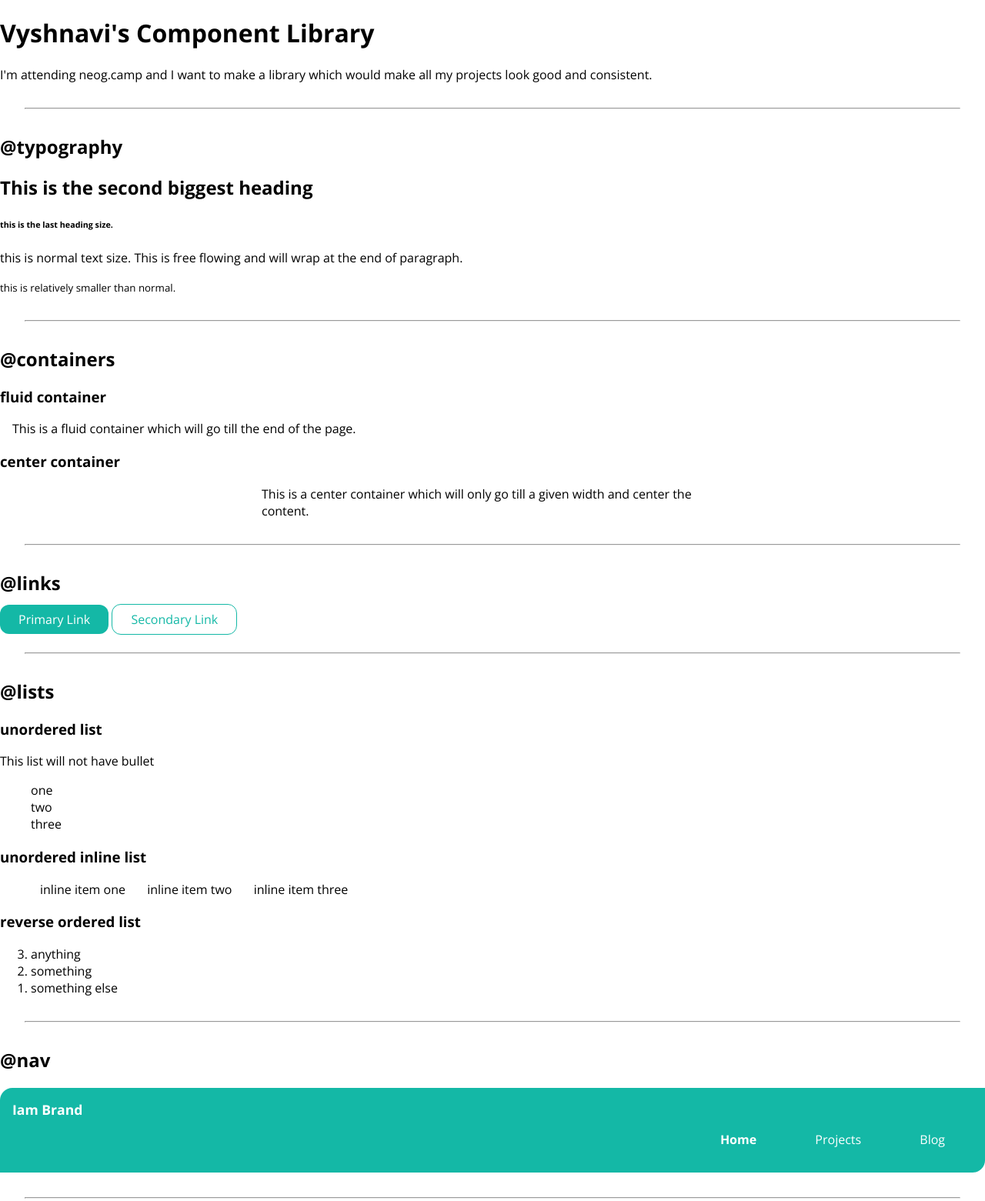
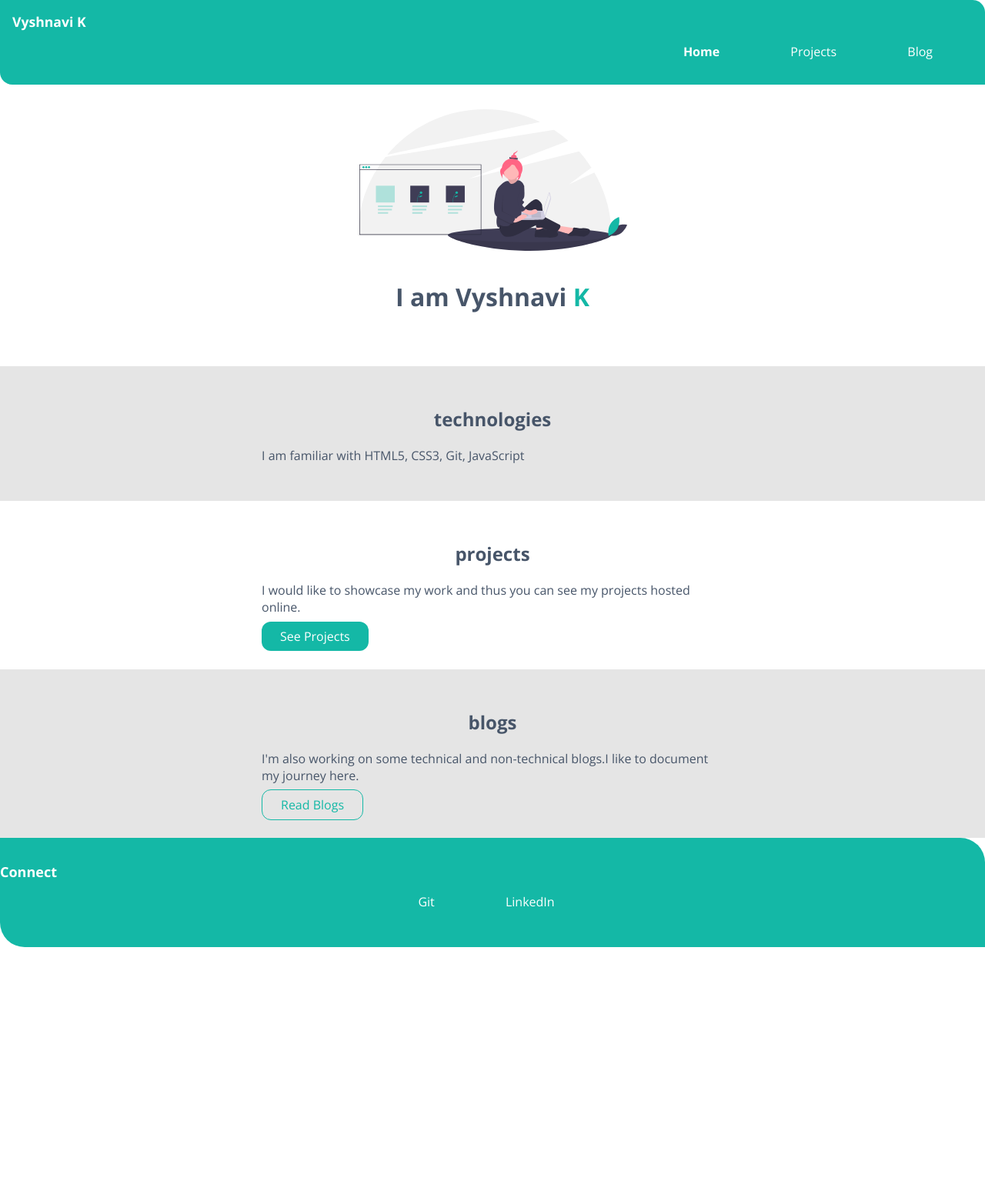
Before and after one commit to vyshnavi-koleti/vysh-lesson3, a plain HTML site: page index.html in a window 1280 px wide. Shown: the top 1561 px of the page at 77% size. After the commit the page ends 1231 px from the top, so only its background shows below. Drawn offline with nearby package versions, Linux system fonts and the light colour scheme.

Commit message:
docs: new pages

```diff
--- a/index.html
+++ b/index.html
@@ -1,133 +1,71 @@
 <!DOCTYPE html>
 <html lang="en">
-
 <head>
     <meta charset="UTF-8">
     <meta http-equiv="X-UA-Compatible" content="IE=edge">
     <meta name="viewport" content="width=device-width, initial-scale=1.0">
-    <title>Component Library</title>
+    <title>home | Vyshnavi K</title>
     <link href="styles.css" rel="stylesheet" />
 </head>
+<body>
 
-<body>
-    <h1>Vyshnavi's Component Library</h1>
-    <p>I'm attending neog.camp and I want to make a library which would make all my projects look good and consistent.
-    </p>
-    <hr>
-
-    <h2>@typography</h2>
-    <h2>This is the second biggest heading</h2>
-    <h6>this is the last heading size.</h6>
-    <p>this is normal text size. This is free flowing and will wrap at the end of paragraph.</p>
-    <small>this is relatively smaller than normal.</small>
-
-    <hr>
-
-    <h2>@containers</h2>
-    <h3>fluid container</h3>
-    <div class=" container">This is a fluid container which will go till the end of the page.</div>
-
-    <h3>center container</h3>
-    <div class="container container-center">This is a center container which will only go till a given width and center
-        the content.</div>
-
-    <hr>
-
-    <h2>@links</h2>
-    <a class="links link-primary" href="/">Primary Link</a>
-    <a class="links link-secondary" href="/">Secondary Link</a>
-
-    <hr>
-
-    <h2>@lists</h2>
-
-    <h3>unordered list</h3>
-    <p> This list will not have bullet</p>
-
-    <ul class="list-non-bullet">
-        <li>one</li>
-        <li>two</li>
-        <li>three</li>
-    </ul>
-
-    <h3>unordered inline list</h3>
-
-    <ul class="list-non-bullet">
-        <li class="list-item-inline">inline item one</li>
-        <li class="list-item-inline">inline item two</li>
-        <li class="list-item-inline">inline item three</li>
-    </ul>
-
-    <h3>reverse ordered list</h3>
-
-    <ol reversed>
-        <li>anything</li>
-        <li>something</li>
-        <li>something else</li>
-    </ol>
-
-    <hr>
-
-    <h2>@nav</h2>
+    <!-- <h1 class="heading">Vyshnavi K</h1>    -->
 
     <nav class="navigation">
-        <div class="nav-brand">Iam Brand</div>
+        <div class="nav-brand">Vyshnavi K</div>
         <ul class="list-non-bullet nav-right">
             <li class="list-item-inline">
                 <a class="links link-active" href="/">Home</a>
             </li>
             <li class="list-item-inline">
-                <a class="links" href="/">Projects</a>
+                <a class="links" href="project.html">Projects</a>
             </li>
             <li class="list-item-inline">
-                <a class="links" href="/">Blog</a>
+                <a class="links" href="blogs.html">Blog</a>
             </li>
 
         </ul>
     </nav>
 
-    <hr>
-
-    <h2>@header</h2>
     <header class="hero">
-        <img class="hero-image" src="images/web-development.svg" />
-        <h1 class="hero-heading">heading inside <span class="heading-inverted">hero</span> </h1>
+        <img class="hero-image" src="/images/web-development.svg" />
+        <h1 class="hero-heading">I am Vyshnavi <span class="heading-inverted"> K </span> </h1>
     </header>
 
-    <hr>
-
-    <h2>@section</h2>
+    <section class="section ow">
+        <div class=" container-center">
+        <h1 class="heading">technologies</h1>
+            <p>I am familiar with HTML5, CSS3, Git, JavaScript</p>
+        </div>
+    </section>
 
     <section class="section">
         <div class="container-center">
-        <h1>white section</h1>
-            <p>This will have a white background.</p>
+        <h1 class="heading">projects</h1>
+            <p>I would like to showcase my work and thus you can see my projects hosted online.</p>
+            <a class="links link-primary" href="project.html">See Projects</a>
         </div>
     </section>
 
     <section class="section ow">
         <div class=" container-center">
-        <h1>grey section</h1>
-            <p>This will have a grey background.</p>
+        <h1 class="heading">blogs</h1>
+            <p>I'm also working on some technical and non-technical blogs.I like to document my journey here.</p>
+            <a class="links link-secondary" href="blogs.html">Read Blogs</a>
         </div>
     </section>
 
-    <hr>
-
-    <h2>@footer</h2>
-
     <footer class="footer">
-        <div class="footer-header">this is some small heading inside footer</div>
+        <div class="footer-header">Connect</div>
         <ul class="social-links list-non-bullet">
-            <li class="list-item-inline"><a class="links" href="/">social one</a></li>
-            <li class="list-item-inline"><a class="links" href="/">social two</a></li>
-            <li class="list-item-inline"><a class="links" href="/">social three</a></li>
+            <li class="list-item-inline"><a class="links" href="https://github.com/vyshnavi-koleti">Git</a></li>
+            <li class="list-item-inline"><a class="links" href="https://www.linkedin.com/in/vyshnavi-koleti-3685661a1/">LinkedIn</a></li>
+            <!-- <li class="list-item-inline"><a class="links" href="/">social three</a></li> -->
         </ul>
     </footer>
 
-    <!-- <div style="height: 30vh;"></div> -->
+
 
 
 </body>
-
 </html>
--- a/styles.css
+++ b/styles.css
@@ -23,10 +23,20 @@
 body {
     font-family: 'Open Sans', sans-serif;
     margin: 0px;
+    color: var(--blue-gray)
 }
 
 hr {
     margin: 2rem;
+}
+
+.heading{
+    color: var(--blue-gray)
+}
+
+.margin-medium{
+    margin: 2rem;
+
 }
 
 .container {
@@ -42,6 +52,9 @@ hr {
 .links {
     text-decoration: none;
     padding: 0.5rem 1.5rem;
+    margin-right: 1rem;
+    /* margin-top: 1rem;
+    margin-bottom: 1rem; */
 }
 
 .link-primary {
@@ -53,7 +66,8 @@ hr {
 .link-secondary {
     color: var(--primary-color);
     border-radius: 0.75rem;
-    border: 1.5px solid var(--primary-color);
+    border: 1px solid var(--primary-color);
+    /* font-weight: bold; */
 }
 
 .list-non-bullet {
@@ -69,8 +83,10 @@ hr {
     background-color: var(--primary-color);
     color: white;
     padding: 1rem;
-    border-top-left-radius: 1rem;
-    border-bottom-right-radius: 1rem;
+    /* border-top-left-radius: 1rem;
+    border-bottom-right-radius: 1rem; */
+    border-top-right-radius: 1rem;
+    border-bottom-left-radius: 1rem;
 }
 
 .navigation .nav-brand {
@@ -96,7 +112,7 @@ hr {
 }
 
 .hero .hero-image {
-    max-width: 450px;
+    max-width: 350px;
     display: block;
     margin: auto;
 }
@@ -128,8 +144,10 @@ hr {
     background-color: var(--primary-color);
     padding: 2rem 0rem;
     text-align: center;
-    border-top-left-radius: 2rem;
-    border-bottom-right-radius: 2rem;
+    /* border-top-left-radius: 2rem;
+    border-bottom-right-radius: 2rem; */
+    border-top-right-radius: 2rem;
+    border-bottom-left-radius: 2rem;
     color: white;
 }
 
@@ -140,3 +158,9 @@ hr {
 .footer ul{
     padding-inline-start: 0px ;
 }
+
+.footer .footer-header{
+    text-align: left;
+    font-weight: bold;
+    font-size: large
+}
```
Also changed, not shown: blogs.html (added, +36 -0 lines), lib/components.html (added, +133 -0 lines), project.html (added, +47 -0 lines), images/coontent.svg (added), images/happy-feeling.svg (added), images/typewriter.svg (added).
